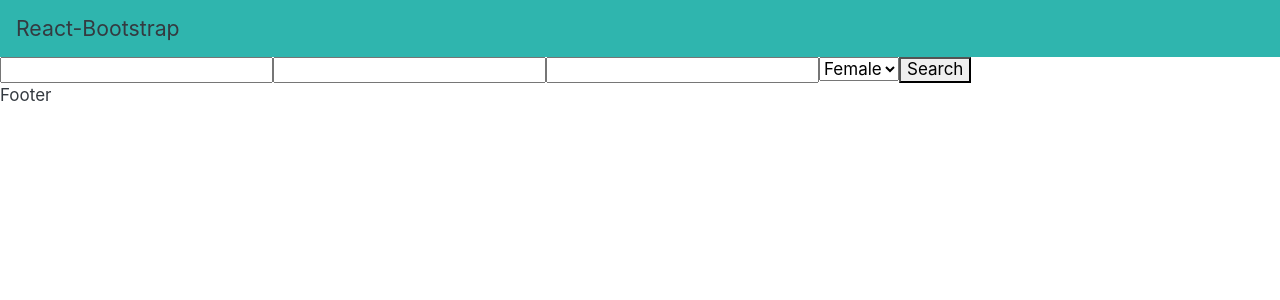
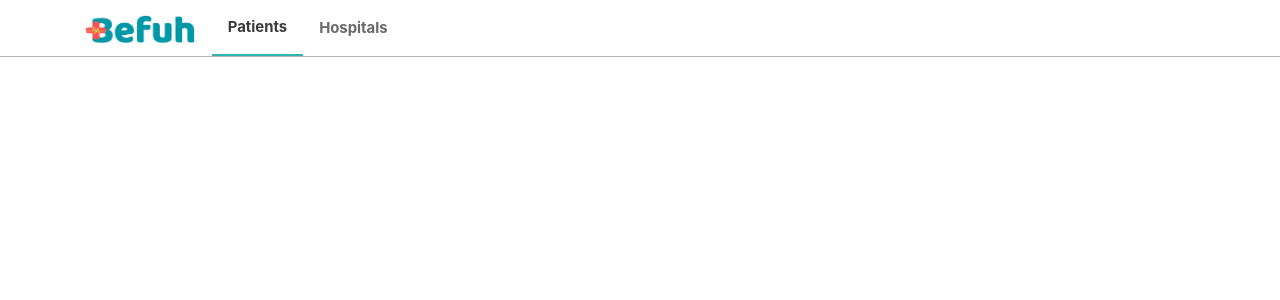
Before and after one commit to Befuh/doctor, a React app: page / in a window 1280 px wide. Shown: the top 300 px of the page. Built offline with nearby package versions, Linux system fonts and the light colour scheme.

Commit message:
:sparkles: Add header

```diff
--- a/package.json
+++ b/package.json
@@ -60,7 +60,9 @@
     "css-loader": "^1.0.0",
     "dotenv-webpack": "^1.5.7",
     "extract-text-webpack-plugin": "^3.0.2",
+    "file-loader": "^2.0.0",
     "html-webpack-plugin": "^3.2.0",
+    "image-webpack-loader": "^4.4.0",
     "node-sass": "^4.9.4",
     "normalize.css": "^8.0.0",
     "prop-types": "latest",
--- a/src/App.jsx
+++ b/src/App.jsx
@@ -15,8 +15,8 @@ const App = (
   <Provider store={store}>
     <Fragment>
       <Header/>
-      <SearchForm/>
-      <Footer/>
+      {/*<SearchForm/>*/}
+      {/*<Footer/>*/}
     </Fragment>
   </Provider>
 );
--- a/src/App.scss
+++ b/src/App.scss
@@ -3,3 +3,7 @@
 @import "~bootswatch/dist/litera/variables";
 @import "~bootstrap/scss/bootstrap";
 @import "~bootswatch/dist/litera/bootswatch";
+
+html {
+  color: $primary-text-color;
+}
--- a/src/components/layout/Header.jsx
+++ b/src/components/layout/Header.jsx
@@ -1,9 +1,21 @@
 import React from 'react';
-import { Navbar } from 'react-bootstrap';
+import Logo from '../../images/Logo.png';
+import { Container, Image, Nav, Navbar } from 'react-bootstrap';
+
+import './Header.scss';
 
 const Header = () => (
-  <Navbar bg="primary" expand="lg">
-    <Navbar.Brand href="#home">React-Bootstrap</Navbar.Brand>
+  <Navbar expand='md' className='header'>
+    <Container>
+      <Navbar.Brand href='#home'>
+        <Image src={Logo} alt='Befu'/>
+      </Navbar.Brand>
+      <Navbar.Toggle/>
+      <Navbar.Collapse>
+        <Nav.Link eventKey={1} href='#' className='active navigation-link'>Patients</Nav.Link>
+        <Nav.Link eventKey={2} href='#' className='navigation-link'>Hospitals</Nav.Link>
+      </Navbar.Collapse>
+    </Container>
   </Navbar>
 );
 
--- /dev/null
+++ b/src/components/layout/Header.scss
@@ -0,0 +1,27 @@
+@import "../../styles/base/variables";
+
+.header {
+  background-color: $white;
+  border-bottom: solid 1px $light;
+  /**
+  * @todo Remove important
+   */
+  padding: 0 !important;
+
+  img {
+    max-height: 30px;
+  }
+
+  .navigation-link{
+    font-weight: bold;
+    color: $secondary-text-color;
+    padding: 1rem 1rem;
+    &:hover, &.active {
+      color: $primary-text-color;
+    }
+    &.active{
+      border-bottom: solid 2px $primary;
+    }
+  }
+
+}
--- a/src/styles/base/_variables.scss
+++ b/src/styles/base/_variables.scss
@@ -1,8 +1,12 @@
-$primary:       #2fb5ae;
-$secondary:     #adb5bd;
-$success:       #02B875;
-$info:          #abddd9;
-$warning:       #edb956;
-$danger:        #e14a41;
-$light:         #b4b4b4;
-$dark:          #696969;
+$primary: #2fb5ae;
+$dark-primary: #207e79;
+$secondary: #adb5bd;
+$success: #02b875;
+$info: #abddd9;
+$warning: #edb956;
+$danger: #e14a41;
+$light: #b4b4b4;
+$dark: #696969;
+$white: #fff;
+$primary-text-color: #3a3a3c;
+$secondary-text-color: #696969;
--- a/webpack.common.js
+++ b/webpack.common.js
@@ -32,6 +32,13 @@ module.exports = {
           'css-loader',
           'sass-loader'
         ]
+      },
+      {
+        test: /\.(jpe?g|png|svg)$/i,
+        use: [
+          'file-loader',
+          'image-webpack-loader'
+        ]
       }
     ]
   }
```
Also changed, not shown: 1 other file (tests, documents, lock files or other folders).
